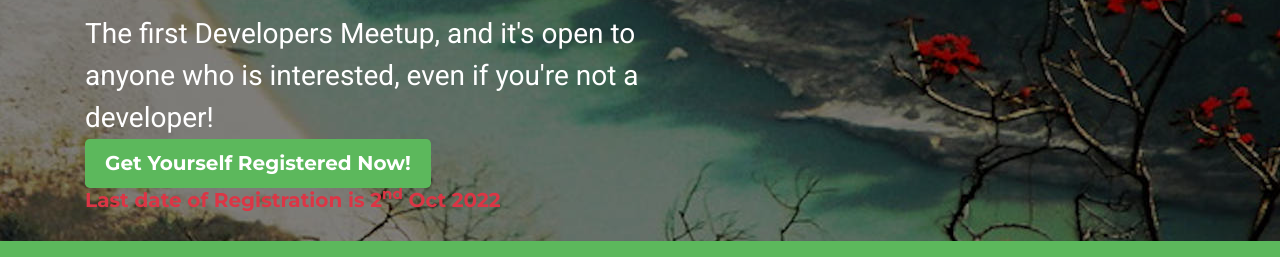
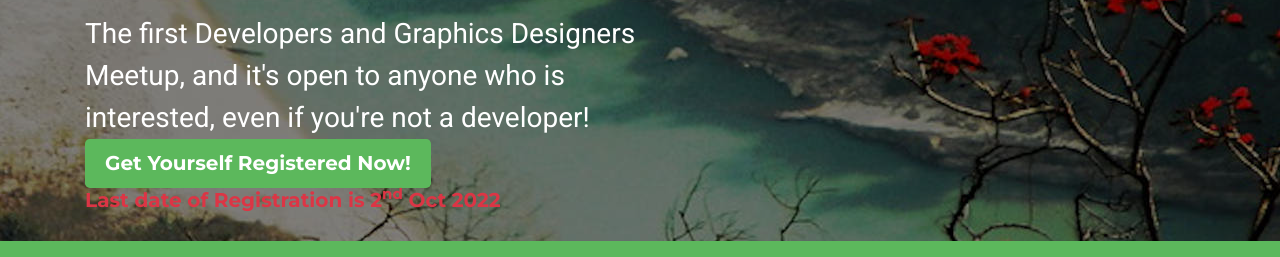
Before and after one commit to MeghalayaDev/MeghalayaDev.github.io, a plain HTML site: page index.html in a window 1280 px wide. Shown: the part 379-636 px from the top of the page. Drawn offline with Linux system fonts and the light colour scheme.

Commit message:
designers

```diff
--- a/index.html
+++ b/index.html
@@ -65,7 +65,7 @@
 			<div class="hero-text-block">
 				<h1 class="hero-heading mb-2">Meghalaya Dev Community</h1>
 				<div class="hero-meta mb-3">Offline Meet-up: <i class="far fa-calendar-alt mr-2"></i> Coming Soon <br/>Location: <i class="fas fa-map-marker-alt mx-2"></i>Shillong, Meghalaya, India</div>
-				<div class="hero-intro mb-4">The first Developers Meetup, and it's open to anyone who is interested, even if you're not a developer!
+				<div class="hero-intro mb-4">The first Developers and Graphics Designers Meetup, and it's open to anyone who is interested, even if you're not a developer!
 				<div class="hero-cta"><a class="btn btn-primary btn-lg" href="https://forms.gle/2MHiHF7RndGPQZRL8" target="_blank">Get Yourself Registered Now!</a></div>
 				<h5 class="text-danger"> Last date of Registration is 2<sup>nd</sup> Oct 2022</h5>
 
```
